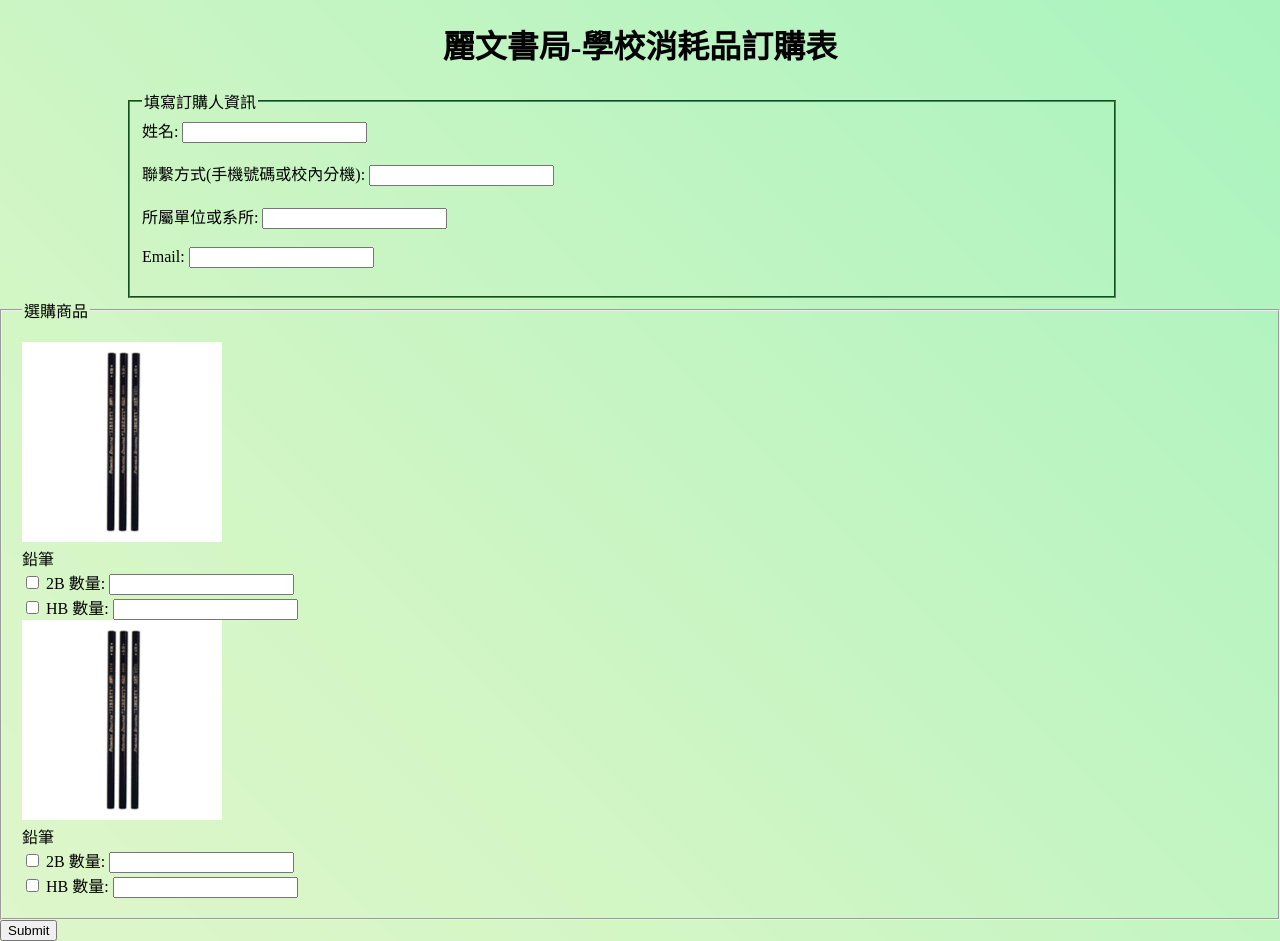
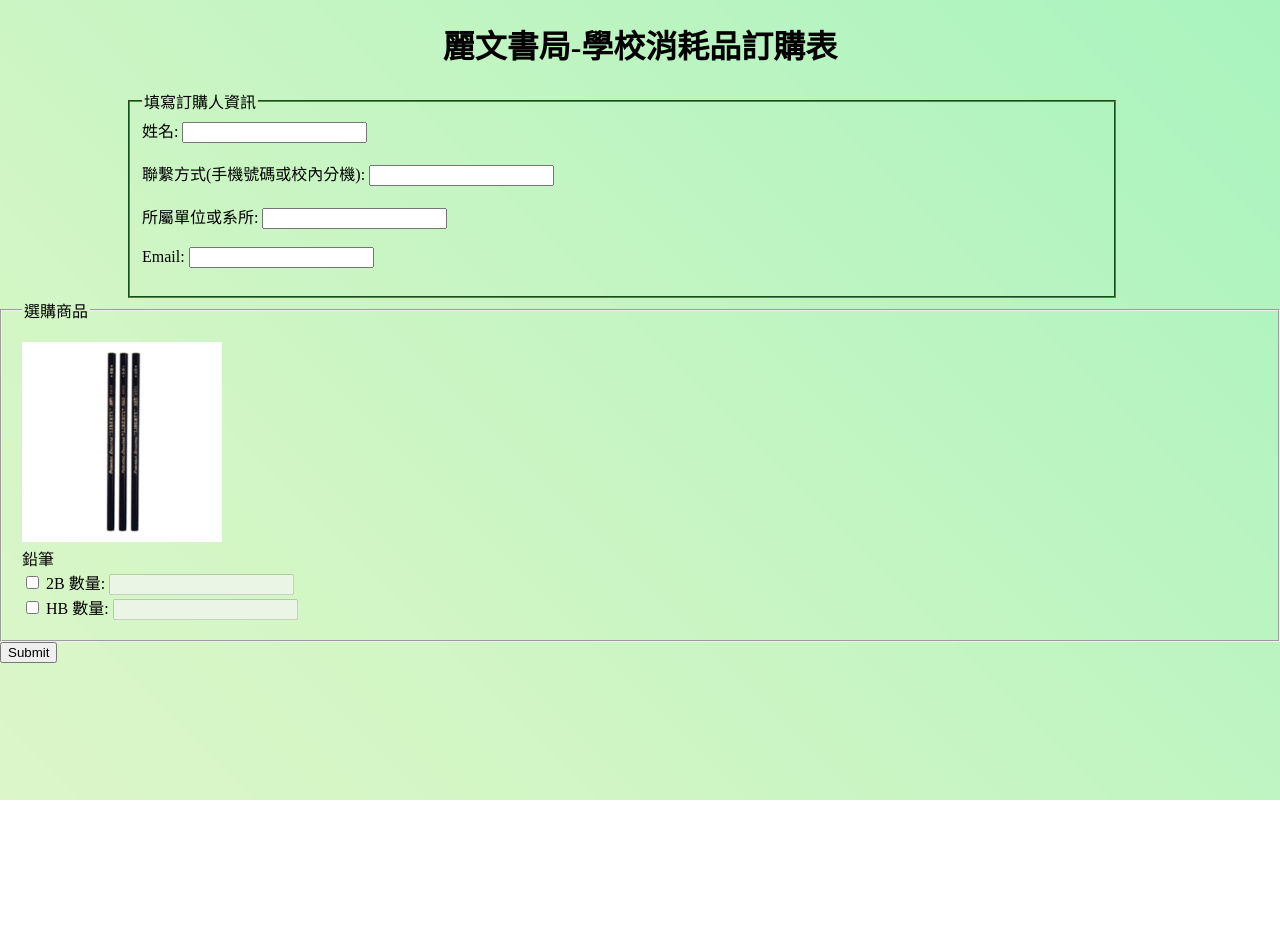
Before and after one commit to Rfcxz-0052/spin, a website: page index.html in a window 1280 px wide. After the commit the page ends 800 px from the top, so only its background shows below. Drawn offline with Linux system fonts and the light colour scheme.

Commit message:
修改商品內容03

```diff
--- a/index.html
+++ b/index.html
@@ -31,19 +31,10 @@
             <div>
                 <img src="https://raw.githubusercontent.com/Rfcxz-0052/spin/main/product_picture/pencil.jpg" alt="pencil" width="200px" height="200px"><br>
                 <label>鉛筆</label><br>
-                <input type="checkbox" id="pencil_2B_1" name="pencil_2B_1"> 2B 數量:
-                <input type="number" id="pencil_qty_2B_1" name="pencil_qty_2B_1" min="0"><br>
-                <input type="checkbox" id="pencil_HB_1" name="pencil_HB_1"> HB 數量:
-                <input type="number" id="pencil_qty_HB_1" name="pencil_qty_HB_1" min="0"><br>
-            </div>
-
-            <div>
-                <img src="https://raw.githubusercontent.com/Rfcxz-0052/spin/main/product_picture/pencil.jpg" alt="pencil" width="200px" height="200px"><br>
-                <label>鉛筆</label><br>
-                <input type="checkbox" id="pencil_2B_2" name="pencil_2B_2"> 2B 數量:
-                <input type="number" id="pencil_qty_2B_2" name="pencil_qty_2B_2" min="0"><br>
-                <input type="checkbox" id="pencil_HB_2" name="pencil_HB_2"> HB 數量:
-                <input type="number" id="pencil_qty_HB_2" name="pencil_qty_HB_2" min="0"><br>
+                <input type="checkbox" id="pencil_2B_1" name="pencil_2B_1" onchange="toggleInput(this, 'pencil_qty_2B_1')"> 2B 數量:
+                <input type="number" id="pencil_qty_2B_1" name="pencil_qty_2B_1" min="0" disabled><br>
+                <input type="checkbox" id="pencil_HB_1" name="pencil_HB_1" onchange="toggleInput(this, 'pencil_qty_HB_1')"> HB 數量:
+                <input type="number" id="pencil_qty_HB_1" name="pencil_qty_HB_1" min="0" disabled><br>
             </div>
         </fieldset>
 
@@ -51,6 +42,7 @@
     </form>
 
     <script>
+        // 現有程式碼：處理表單提交
         const form = document.getElementById('myForm');
         form.addEventListener('submit', async (e) => {
             e.preventDefault();
@@ -70,6 +62,13 @@
                 alert('Submission failed.');
             }
         });
+
+        // 新增的函數：控制數量輸入框啟用或禁用
+        function toggleInput(checkbox, inputId) {
+            const input = document.getElementById(inputId);
+            input.disabled = !checkbox.checked;
+        }
     </script>
+
 </body>
 </html>
```
Also changed, not shown: index.js (+11 -6 lines).
